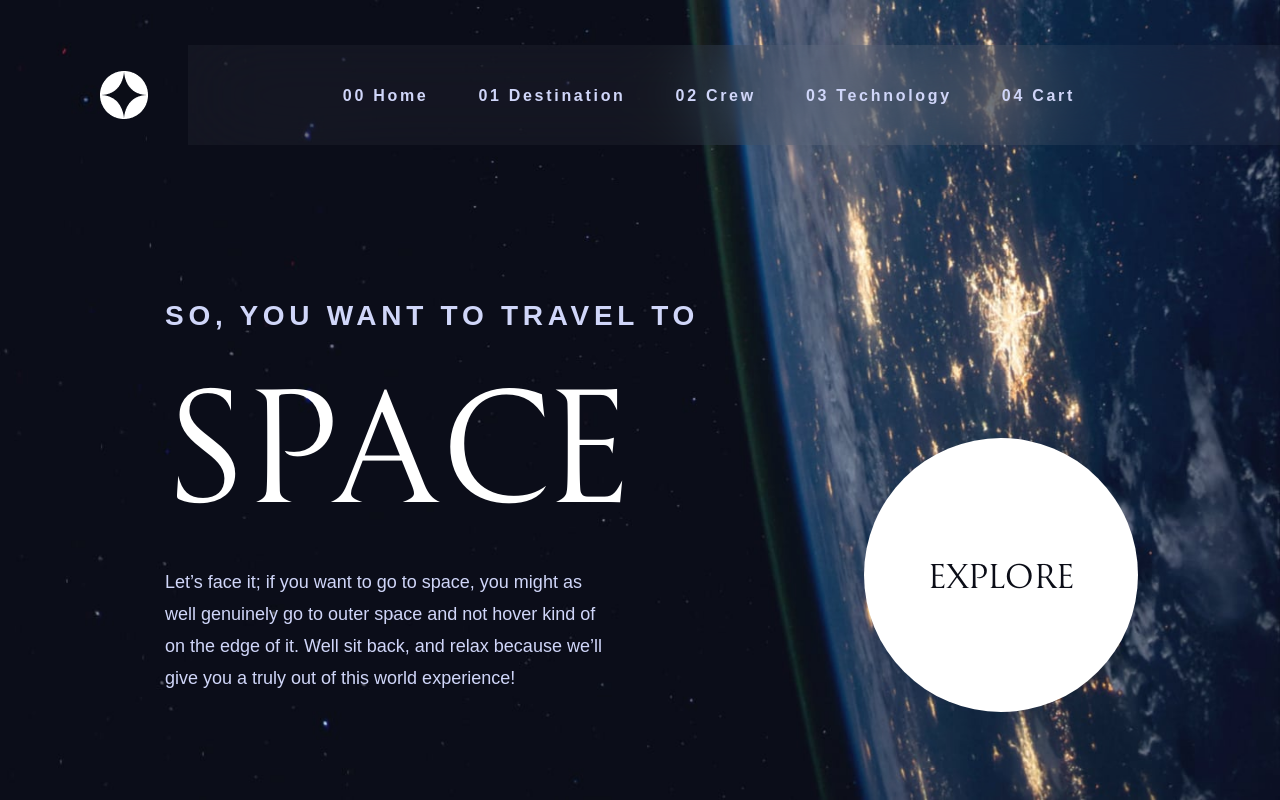
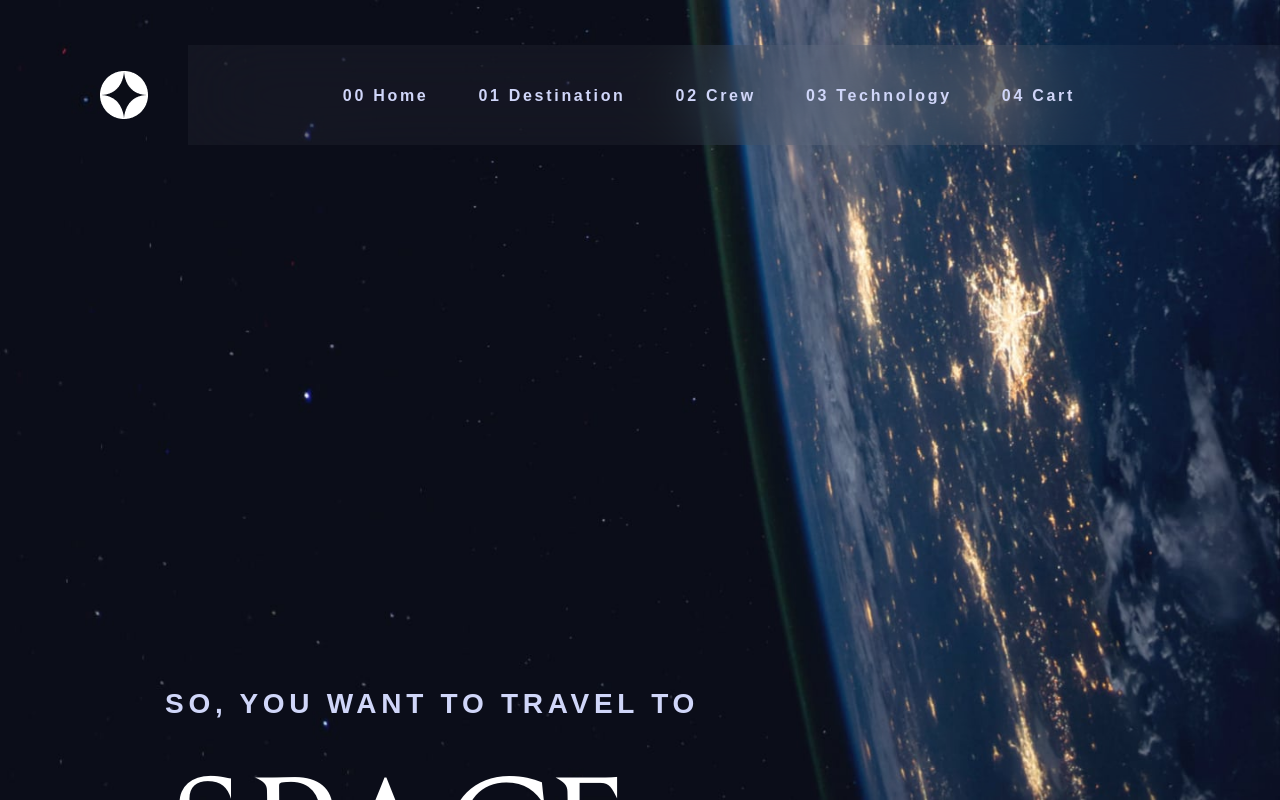
Before and after one commit to Magic1vy/space-travel, a React (Create React App) app: page / in a window 1280 px wide. Built offline with nearby package versions, Linux system fonts and the light colour scheme; a web font is replaced by a local one.

Commit message:
Update App.css

```diff
--- a/src/App.css
+++ b/src/App.css
@@ -13,7 +13,7 @@ body{
   left: 0;
   right: 0;
   bottom: 0;
-  height: 100vh;
+  min-height: 100vh;
 }
 .desktop-nav{
   position: fixed;
@@ -67,6 +67,7 @@ body{
 .home-main{
   display: flex;
   margin-top: 300px;
+  min-height: 100vh;
 }
 .home-section-text, .home-section-explore{
   display: flex;
@@ -135,12 +136,14 @@ body{
   left: 0;
   right: 0;
   bottom: 0;
+  min-height: 100vh;
 }
 .slider-destination {
   display: flex;
   flex-direction: column;
   margin-top: 250px;
   margin-left: 150px;
+  min-height: 100vh;
 }
 .slider-title-destination {
   margin-bottom: 20px;
@@ -246,6 +249,7 @@ body{
   left: 0;
   right: 0;
   bottom: 0;
+  min-height: 100vh;
 }
 .menu-number{
   font-size: 28px;
@@ -259,6 +263,7 @@ body{
   flex-direction: column;
   text-align: left;
   margin-left: 150px;
+  min-height: 100vh;
 }
 .custom-slide {
   display: flex;
@@ -318,6 +323,7 @@ height: 600px;
   left: 0;
   right: 0;
   bottom: 0;
+  min-height: 100vh;
 }
 .container-technology{
   display: flex;
@@ -371,12 +377,14 @@ height: 600px;
   display: flex;
   flex-direction: column;
   align-items: center;
+  min-height: 100vh;
 }
 .cartItemComponent{
 display: flex;
 justify-content: center;
 align-items: center;
 width: 100%;
+  min-height: 100vh;
 }
 .cart-items{
   display: flex;
```
